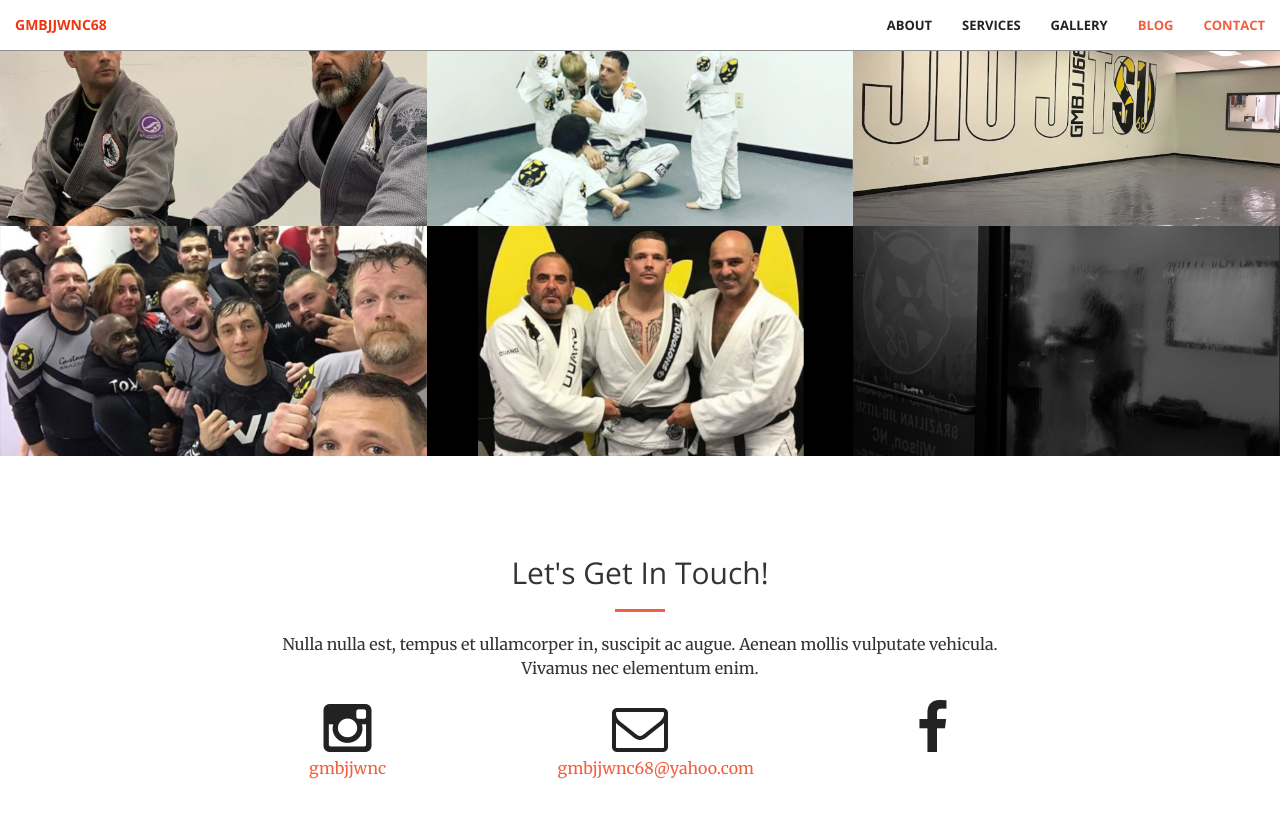
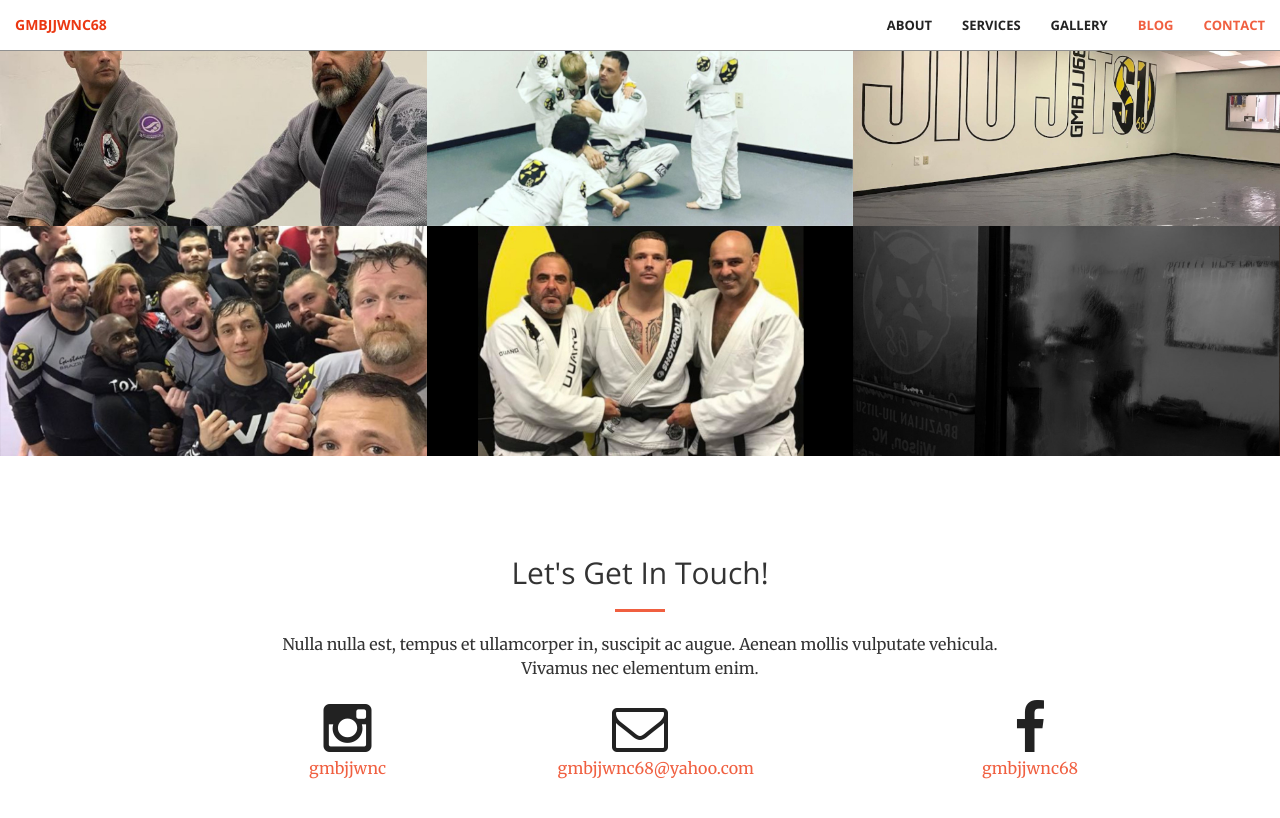
Before and after one commit to gmbjjwnc68/gmbjjwnc68.github.io, a Jekyll site: the page built from index.html, in a window 1280 px wide and 900 px high, scrolled down 1876 px. Shown: the top 818 px of the window. Built offline with Jekyll 4.4.1, drawn with Linux system fonts in a browser that asks for light colours.

Commit message:
Fix facebook linking and variable

```diff
--- a/_config.yml
+++ b/_config.yml
@@ -6,7 +6,7 @@
 url: "www.gmbjjwnc68.com" # the base hostname & protocol for your site
 
 instagram_username: gmbjjwnc
-github_username: gmbjjwnc68
+facebook_username: gmbjjwnc68
 
 # Build settings
 markdown: kramdown
--- a/_includes/contact.html
+++ b/_includes/contact.html
@@ -18,9 +18,9 @@
                 <p>{{ site.email }}</p>
             </a>
         </div>
-        <div class="col-lg-2 col-lg-offset-1 text-center">
+        <div class="col-lg-2 col-lg-offset-2 text-center">
             <a href="https://facebook.com/{{ site.facebook_username }}">
-            <i class="fa fa-facebook-f fa-3x wow bounceIn" data-wow-delay=".1s"></i>
+                <i class="fa fa-facebook fa-3x wow bounceIn" data-wow-delay=".1s"></i>
                 <p>{{ site.facebook_username }}</p>
             </a>
         </div>
```
